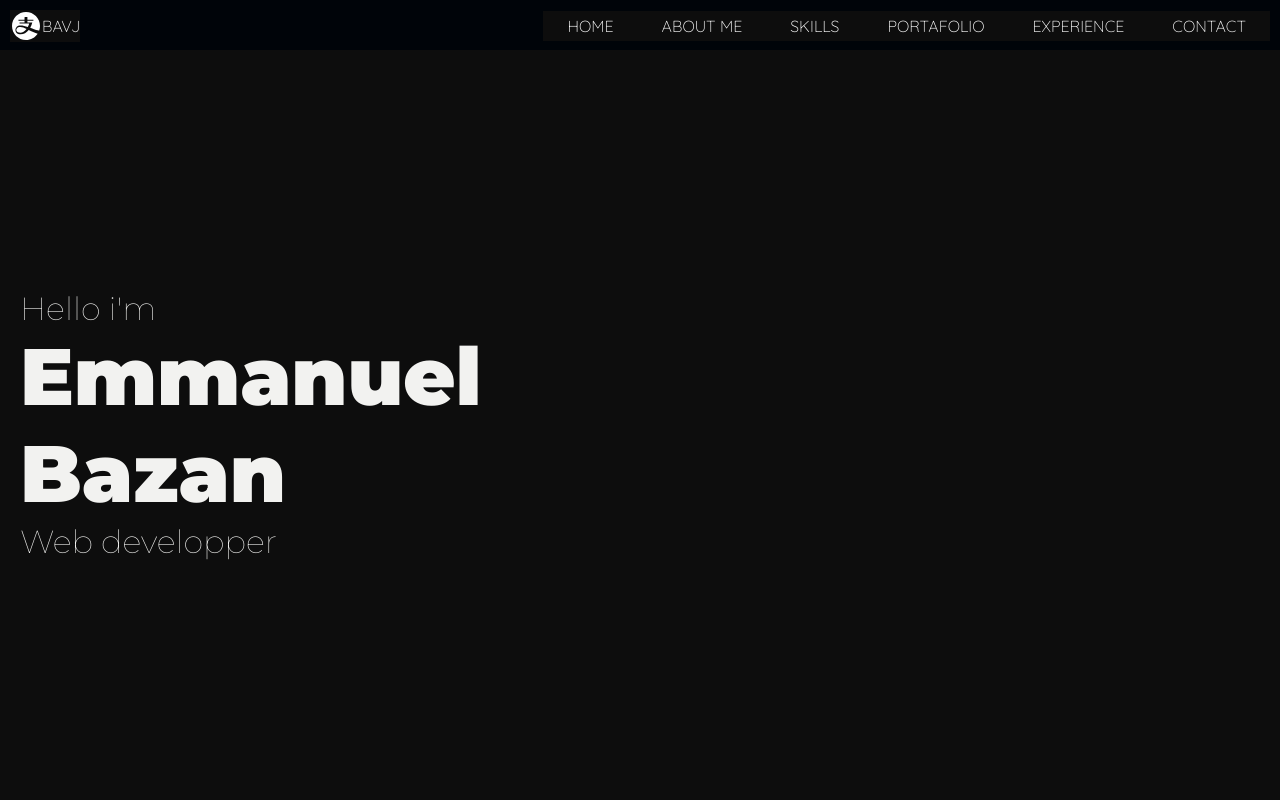
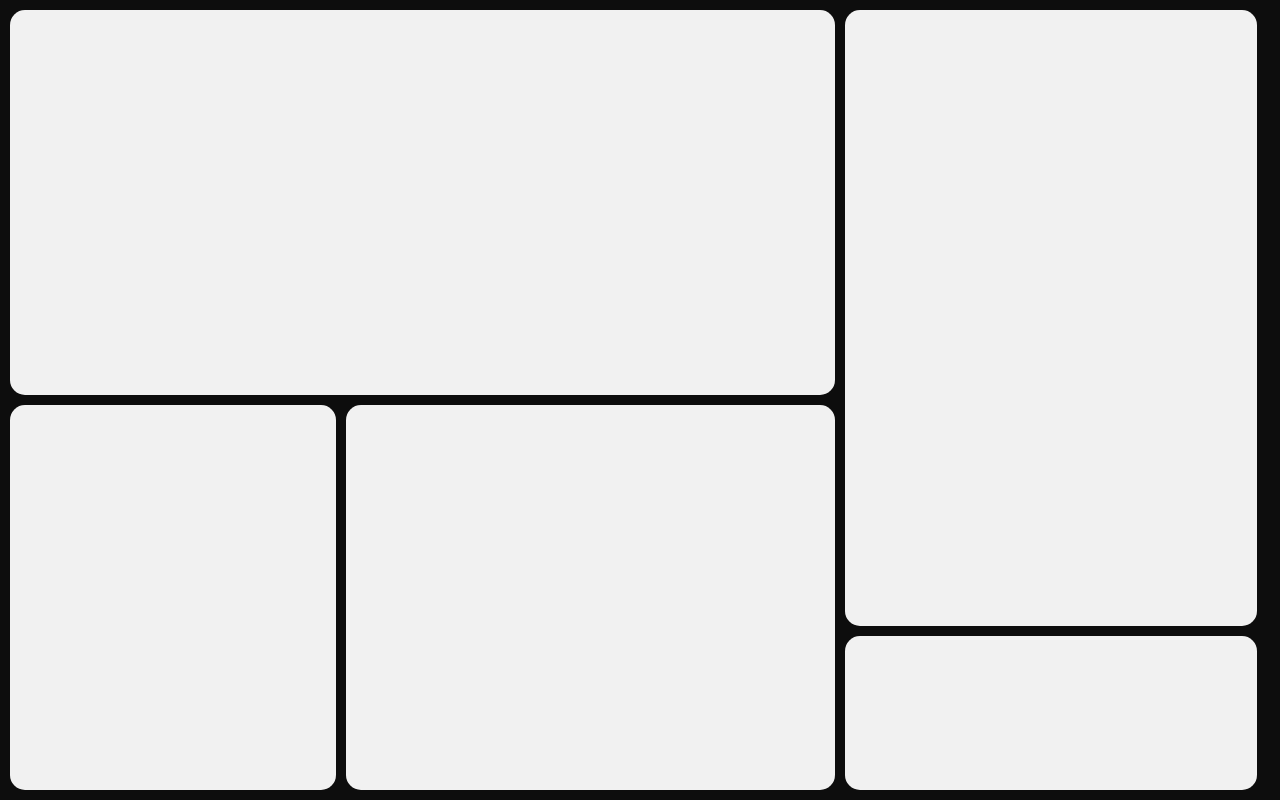
Before and after one commit to EmmanuelBazan/navbar-bavj, a React (Create React App) app: page / in a window 1280 px wide. Shown: the top 800 px of the page. Built offline with nearby package versions, Linux system fonts and the light colour scheme; the HTML template or start-up script is replaced by a standard one.

Commit message:
Implement home grid

```diff
--- a/src/App.js
+++ b/src/App.js
@@ -15,10 +15,10 @@ function App() {
 
   return (
     <>
-      <NavBar
+      {/* <NavBar
         _current_height={height}
       >
-      </NavBar>
+      </NavBar> */}
       <Home></Home>
       <AboutMe></AboutMe>
       <Skills></Skills>
--- a/src/components/Home/Home.elements.js
+++ b/src/components/Home/Home.elements.js
@@ -2,12 +2,101 @@ import styled from 'styled-components'
 
 export const HomeContainer = styled.div`
     display: flex;
-    background-color: #0D0D0D;
+    flex-direction: row;
+    background-color: #0d0d0d;
     height: ${({_currentHeigth}) => _currentHeigth}px;
-    width: "100%";
-    padding-top: 50px;
+    width: 100%;
     justify-content: start;
     align-items: center;
+`
+
+export const FirstColumn = styled.div`
+    display: flex;
+    flex-direction: column;
+    height: ${({_currentHeigth}) => _currentHeigth}px;
+    width: 66%;
+    padding: 10px;
+
+    @media screen and (max-width: 960px){
+        width: 50%;
+    }
+`
+
+export const SecondColumn = styled.div`
+    display: flex;
+    flex-direction: column;
+    height: ${({_currentHeigth}) => _currentHeigth}px;
+    width: 33%;
+    padding-top: 10px;
+    padding-right: 10px;
+    padding-bottom: 10px;
+
+    @media screen and (max-width: 960px){
+        width: 50%;
+    }
+`
+
+export const WelcomeCard = styled.div`
+    display: flex;
+    background-color: #f1f1f1;
+    width: 100%;
+    height: 50%;
+    margin-bottom: 10px;
+    border-radius: 15px;
+`
+
+export const ExpirienceContainer = styled.div`
+    display: flex;
+    flex-direction: row;
+    width: 100%;
+    height: 50%;
+
+    @media screen and (max-width: 960px){
+        flex-direction: column;
+    }
+`
+
+export const ExpirienceCard = styled.div`
+    display: flex;
+    background-color: #f1f1f1;
+    width: 40%;
+    height: 100%;
+    margin-right: 10px;
+    border-radius: 15px;
+
+    @media screen and (max-width: 960px){
+        width: 100%;
+        margin-bottom: 10px;
+    }
+`
+
+export const ProjectsCard = styled.div`
+    display: flex;
+    background-color: #f1f1f1;
+    width: 60%;
+    height: 100%;
+    border-radius: 15px;
+
+    @media screen and (max-width: 960px){
+        width: 100%;
+    }
+`
+
+export const AboutMeCard = styled.div`
+    display: flex;
+    background-color: #f1f1f1;
+    width: 100%;
+    height: 80%;
+    border-radius: 15px;
+    margin-bottom: 10px;
+`
+
+export const ContactCard = styled.div`
+    display: flex;
+    background-color: #f1f1f1;
+    width: 100%;
+    height: 20%;
+    border-radius: 15px;
 `
 
 export const TextPresentationContainer = styled.div`
--- a/src/components/Home/Home.js
+++ b/src/components/Home/Home.js
@@ -1,4 +1,14 @@
-import { HomeContainer, NameText, PresentationText, TextPresentationContainer } from "./Home.elements"
+import {
+    HomeContainer,
+    FirstColumn,
+    SecondColumn,
+    WelcomeCard,
+    ProjectsCard,
+    ExpirienceCard,
+    ExpirienceContainer,
+    AboutMeCard,
+    ContactCard,
+} from "./Home.elements"
 import useWindowDimensions from "../../hooks/useWindowDimensions"
 
 const Home = () => {
@@ -6,7 +16,18 @@ const Home = () => {
     const { height } = useWindowDimensions()
     return (
         <HomeContainer _currentHeigth={height}>
-            <TextPresentationContainer>
+            <FirstColumn _currentHeigth={height}>
+                <WelcomeCard/>
+                <ExpirienceContainer>
+                    <ExpirienceCard/>
+                    <ProjectsCard/>
+                </ExpirienceContainer>
+            </FirstColumn>
+            <SecondColumn _currentHeigth={height}>
+                <AboutMeCard/>
+                <ContactCard/>
+            </SecondColumn>
+            {/* <TextPresentationContainer>
                 <PresentationText>
                     Hello i'm
                 </PresentationText>
@@ -16,7 +37,7 @@ const Home = () => {
                 <PresentationText>
                     Web developper
                 </PresentationText>
-            </TextPresentationContainer>
+            </TextPresentationContainer> */}
         </HomeContainer>
     )
 }
```
